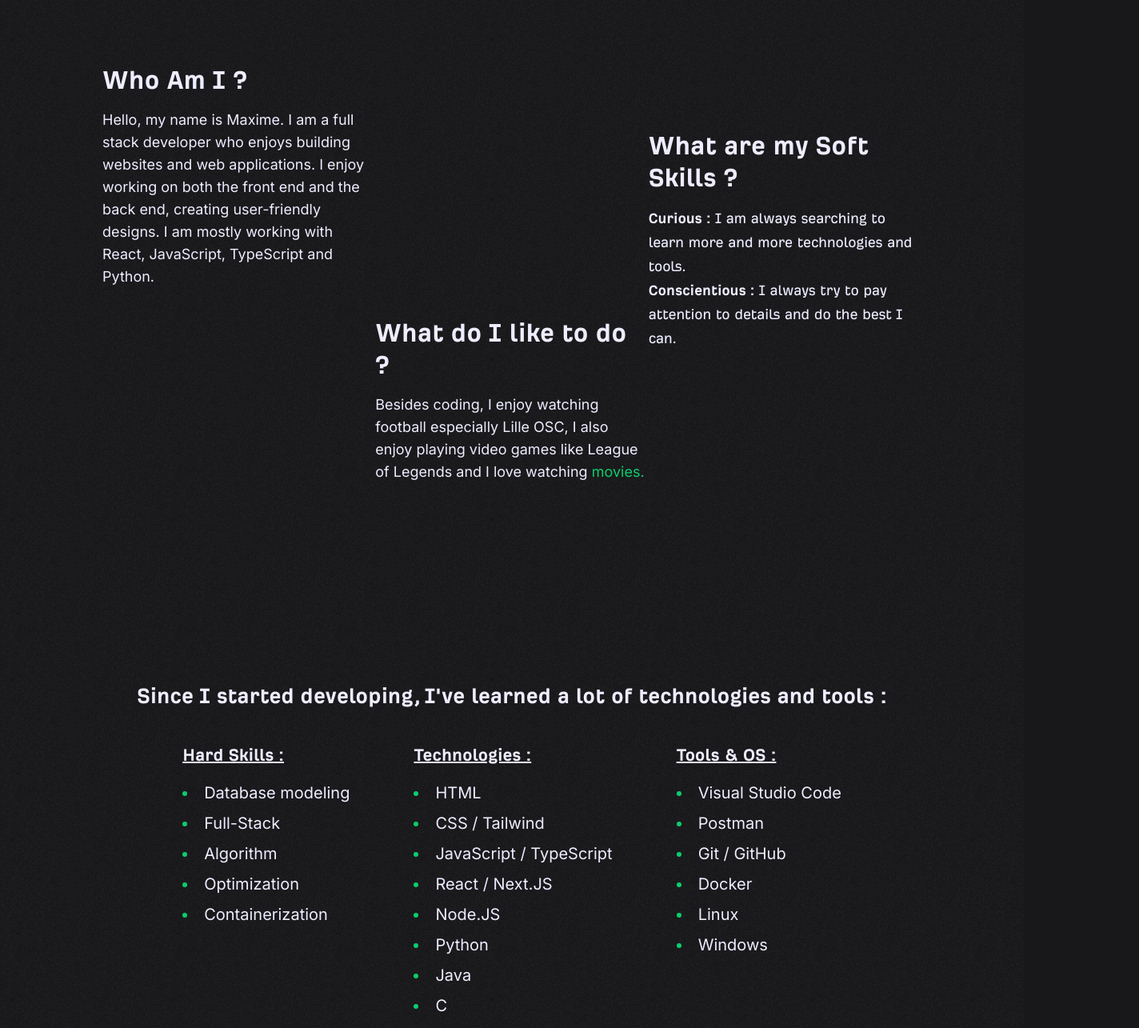
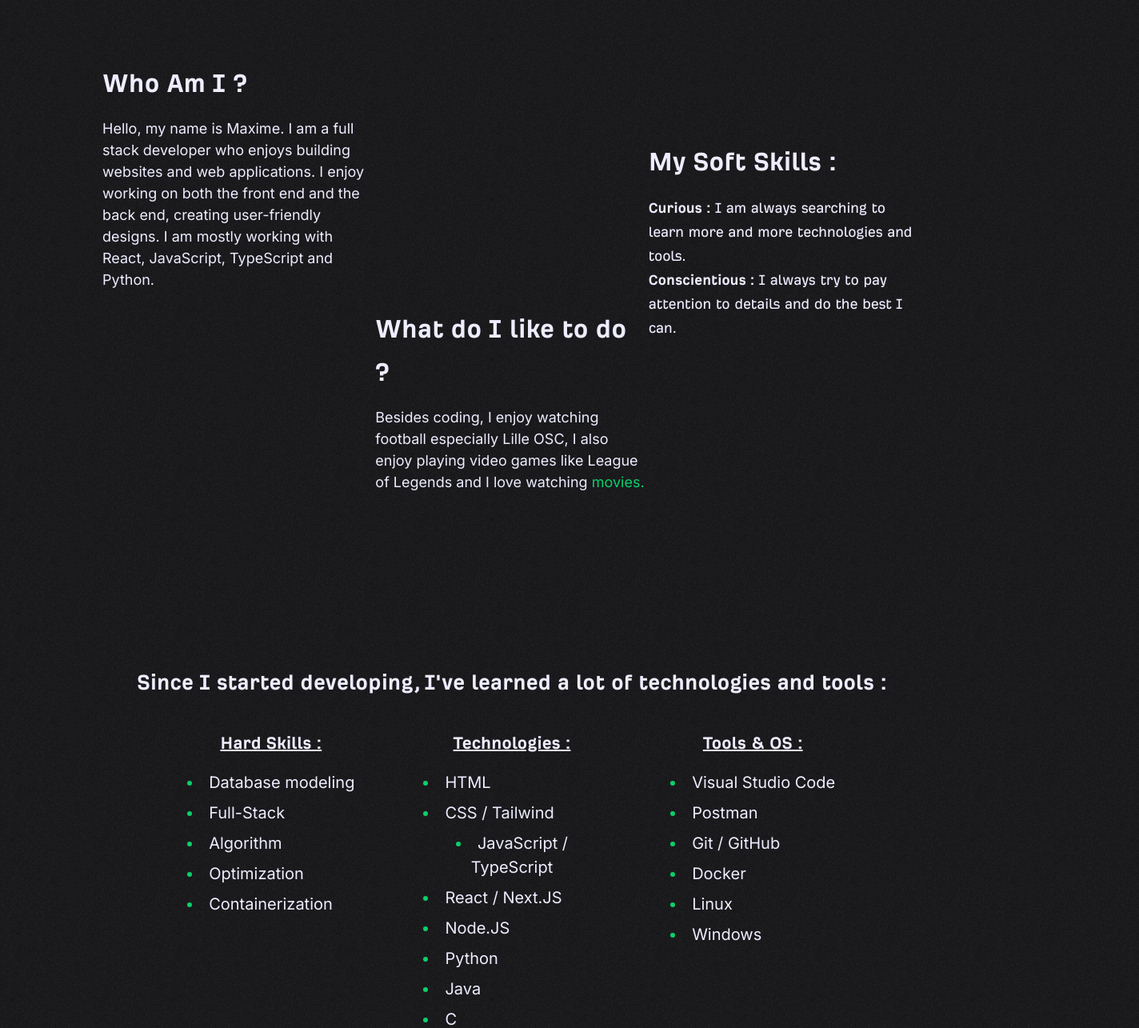
Before and after one commit to Maxime-Labbe/CV-NextJS, a Next.js app: page / in a window 1280 px wide. Shown: the part 900-2185 px from the top of the page at 80% size, 1424 px wide, since content can reach past the window. Built offline with nearby package versions, Linux system fonts and the light colour scheme.

Commit message:
:lipstick: Added responsive design

```diff
--- a/app/components/Contact.tsx
+++ b/app/components/Contact.tsx
@@ -7,10 +7,10 @@ type ContactProps = {
 
 export default function Contact({ orientation, elem }: ContactProps) {
   return (
-    <div className={`fixed ${orientation=="left" ? "left-20 right-auto" : "right-20 left-auto"} bottom-0 w-10 h-72 flex flex-col items-center z-10`}>
+    <div className={`lg:fixed relative ${orientation=="left" ? "xl:left-20 lg:left-6 right-auto" : "xl:right-20 lg:right-6 left-auto"} lg:bottom-0 bottom-20 lg:w-10 w:1/2 lg:h-72 flex flex-col items-center z-10`}>
       {typeof elem === "string" ?
-      <h4 className="rotate-90 w-auto font-medium"><a className="email w-auto" href={`mailto:${elem}`}>{elem}</a></h4>:
-      <ul className="w-auto flex flex-col items-center list-none gap-4 m-[-55px]">
+      <h4 className="lg:rotate-90 w-auto font-medium xl:m-0 lg:m-[50px] hidden lg:block"><a className="email w-auto" href={`mailto:${elem}`}>{elem}</a></h4>:
+      <ul className="w-auto flex lg:flex-col flex-row items-center list-none gap-4 xl:m-[-55px]">
         {elem.map((item: any, index: number) => (
           <li className="contact-icon" key={index}>
             <a href={item.link} target="_blank">
--- a/app/components/Project.tsx
+++ b/app/components/Project.tsx
@@ -13,8 +13,8 @@ type ProjectProps = {
 export default function Project(project: ProjectProps) {
     const { title, description, techs, image, site, github } = project;
   return (
-    <div className="w-1/5 flex flex-col justify-between rounded-xl project p-6">
-        <Image className="w-full h-32" width={200} height={200} src={image} alt={`Image of ${title}`} />
+    <div className="project  xl:w-1/5 lg:w-1/3 flex flex-col justify-between rounded-xl p-4 md:p-6 lg:pt-4 md:pt-2">
+        <Image className="xl:block hidden w-full h-32" width={200} height={200} src={image} alt={`Image of ${title}`} />
         <h4 className="text-2xl font-semibold mt-2">{title}</h4>
         <p className="text-sm font-regular mt-2">{description}</p>
         <div className="flex flex-row items-center justify-between mt-2">
--- a/app/home.css
+++ b/app/home.css
@@ -12,28 +12,82 @@ p > a {
 }
 
 .main > section {
-    width: 100%;
-    height: 100vh;
-    scroll-snap-align: start;
+    height: 650px;
+}
+
+section.presentation div {
+    width: 90%;
+    display: flex;
+    flex-direction: column;
+    justify-content: space-between;
+    align-items: center;
+    text-align: center;
+}
+
+section.presentation h3 {
+    font-size: 1.75rem;
+    font-weight: 700;
+}
+
+section.presentation p {
+    font-size: 1rem;
+    margin-top: 16px;
 }
 
 .list-soft-skills > li {
     font-weight: 700;
-    font-size: 1.25rem;
+    font-size: 1.125rem;
     display: inline-block;
 }
 
 .list-soft-skills > li > span {
-    font-size: 1.25rem;
+    font-size: 1rem;
     font-weight: 500;
 }
 
+section.techs {
+    height: 90vh;
+}
+
+figure {
+    display: flex;
+    flex-direction: column;
+    align-items: center;
+    text-align: center;
+}
+
+figcaption{
+    font-size: 1.25rem;
+    font-weight: 700;
+    text-decoration: underline;
+    text-underline-offset: 1px;
+}
+
+.tech-list {
+    display: flex;
+    flex-direction: column;
+    align-items: flex-start;
+    justify-content: center;
+    gap: 8px;
+    margin-top: 16px;
+    list-style-type: disc;
+    list-style-position: inside;
+}
+
 .tech-list > li {
-    font-size: 1.25rem;
+    font-size: 1rem;
 }
 
 .tech-list > li::marker {
     color: var(--accent-color);
+}
+
+section.project {
+    height: 100vh;
+}
+
+section.contact {
+    height: 60vh;
 }
 
 .contact-button {
@@ -51,3 +105,157 @@ p > a {
     transform: scale(1.05);
     box-shadow: 0 5px 25px 0 rgba(0,0,0,0.5);
 }
+
+@media (min-width: 640px) {
+    .main > section {
+        height: 70vh;
+    }
+
+    section.presentation {
+        height: 40vh;
+    }
+
+    section.presentation div {
+        width: 50%;
+    }
+
+    section.presentation h3 {
+        font-size: 1.25rem;
+    }
+
+    section.presentation p {
+        font-size: 0.875rem;
+    }
+
+    .list-soft-skills > li {
+        font-size: 0.875rem;
+    }
+
+    .list-soft-skills > li > span {
+        font-size: 0.875rem;
+    }
+
+    section.techs {
+        height: 70vh;
+    }
+
+    figure {
+        width: 50%;
+    }
+
+    .contact-button {
+        font-size: 1.125rem;
+    }
+}
+
+@media (min-width: 768px) {
+    .main {
+        width: 100%;
+    }
+
+    section.presentation {
+        height: 70vh;
+    }
+
+    section.presentation div {
+        width: 33.33%;
+    }
+
+    section.presentation h3 {
+        font-size: 1.5rem;
+    }
+
+    section.presentation p {
+        font-size: 0.875rem;
+    }
+
+    .list-soft-skills > li {
+        font-size: 1rem;
+    }
+
+    .list-soft-skills > li > span {
+        font-size: 1rem;
+    }
+
+    figure {
+        width: 33.33%;
+    }
+
+    figcaption {
+        font-size: 1.125rem;
+        font-weight: 700;
+    }
+}
+
+@media (min-width: 1024px) {
+    .main {
+        width: 85%;
+        height: 100vh;
+    }
+
+    .main > section {
+        height: 100vh;
+        scroll-snap-align: start;
+    }
+
+    section.presentation div {
+        align-items: flex-start;
+        text-align: start;
+    }
+
+    section.presentation h3 {
+        font-size: 1.6rem;
+    }
+
+    section.presentation p {
+        font-size: 1rem;
+    }
+
+    .list-soft-skills > li {
+        font-size: 1.125rem;
+    }
+
+    .list-soft-skills > li > span {
+        font-size: 1.125rem;
+    }
+
+    figcaption {
+        font-size: 1.25rem;
+    }
+
+    .tech-list > li {
+        font-size: 1.125rem;
+    }
+
+    .contact-button {
+        font-size: 1.25rem;
+    }
+}
+
+@media (min-width: 1280px) {
+    .main {
+        width: 80%;
+    }
+
+    section.presentation h3 {
+        font-size: 2.25rem;
+    }
+
+    section.presentation p {
+        font-size: 1.125rem;
+    }
+
+    .list-soft-skills > li {
+        font-size: 1.25rem;
+    }
+
+    .list-soft-skills > li > span {
+        font-size: 1.25rem;
+    }
+    figcaption {
+        font-size: 1.5rem;
+    }
+    .tech-list > li {
+        font-size: 1.25rem;
+    }
+}
--- a/app/page.tsx
+++ b/app/page.tsx
@@ -20,6 +20,8 @@ export default function Home() {
   }, [])
 
   useEffect(() => {
+    const width = document.body.clientWidth;
+    if (width >= 1024) {
       document.querySelectorAll('.main > section').forEach((section, idx, sections) => {
         section.addEventListener('wheel', (e) => {
           const event = e as WheelEvent;
@@ -46,6 +48,7 @@ export default function Home() {
           }
         });
       });
+    }
   },[]);
 
   useEffect(() => {
@@ -62,38 +65,40 @@ export default function Home() {
 
   return (
     <main className="main">
-      <section id="1" className="flex flex-row items-center justify-center">
-        <div className="w-1/2 flex flex-col items-start justify-center">
-          <h2 className="text-5xl font-extrabold mb-8">Full-Stack & Python Developer</h2>
-          <p className="text-lg font-regular">Hi I'm Maxime Labbe, a second year student at ENIGMA-SCHOOL in Lille, France. I am currently looking for an apprenticeship as Full-Stack Developer !</p>
+      <section id="1" className="flex sm:flex-row flex-col items-center justify-center">
+        <div className="w-[90%] flex flex-col items-start justify-center text-center">
+          <h2 className="md:text-5xl text-3xl font-extrabold">Full-Stack & Python Developer</h2>
+          <p className="md:text-lg font-regular md:mt-8 mt-8">Hi I'm Maxime Labbe, a second year student at ENIGMA-SCHOOL in Lille, France. I am currently looking for an apprenticeship as Full-Stack Developer !</p>
         </div>
-        <div className="w-1/3 flex flex-col items-end justify-center">
-          <Image src="/facePicture.jpg" alt="Maxime Labbe" width={350} height={350} className="rounded-full"/>
+        <div className="w-full flex flex-col items-center justify-center mt-8 sm:mt-0">
+          <Image src="/facePicture.jpg" alt="Maxime Labbe" width={350} height={350} className="lg:block hidden rounded-full"/>
+          <Image src="/facePicture.jpg" alt="Maxime Labbe" width={200} height={200} className="sm:block lg:hidden hidden rounded-full"/>
+          <Image src="/facePicture.jpg" alt="Maxime Labbe" width={200} height={200} className="sm:hidden rounded-xl"/>
         </div>
       </section>
-      <section id="2" className="w-full flex flex-row items-center justify-around">
-        <div className="w-1/3 flex flex-col items-start justify-between mt-[-160px]">
-          <h3 className="text-4xl font-bold">Who Am I ?</h3>
-          <p className="text-lg mt-4">Hello, my name is Maxime. I am a full stack developer who enjoys building websites and web applications. I enjoy working on both the front end and the back end, creating user-friendly designs. I am mostly working with React, JavaScript, TypeScript and Python.</p>
+      <section id="2" className="presentation w-full flex flex-col sm:flex-row sm:content-center md:content-normal sm:flex-wrap lg:items-center items-center sm:items-start justify-around md:gap-10 lg:gap-0 lg:mt-auto mt-[-60px]">
+        <div className="lg:mt-[-160px]">
+          <h3>Who Am I ?</h3>
+          <p>Hello, my name is Maxime. I am a full stack developer who enjoys building websites and web applications. I enjoy working on both the front end and the back end, creating user-friendly designs. I am mostly working with React, JavaScript, TypeScript and Python.</p>
         </div>
-        <div className="w-1/3 flex flex-col items-center justify-center mt-[400px]">
-          <h3 className="text-4xl font-bold">What do I like to do ?</h3>
-          <p className="text-lg mt-4">Besides coding, I enjoy watching football especially Lille OSC, I also enjoy playing video games like League of Legends and I love watching <a href="https://letterboxd.com/Maxime_Labbe/">movies.</a></p>
+        <div className="lg:mt-[400px]">
+          <h3>What do I like to do ?</h3>
+          <p>Besides coding, I enjoy watching football especially Lille OSC, I also enjoy playing video games like League of Legends and I love watching <a href="https://letterboxd.com/Maxime_Labbe/">movies.</a></p>
         </div>
-        <div className="w-1/3 flex flex-col items-center justify-center mt-0">
-          <h3 className="text-4xl font-bold">What are my Soft Skills ?</h3>
+        <div className="lg:mt-0">
+          <h3>My Soft Skills :</h3>
           <ul className="list-soft-skills inline-block mt-4">
             <li>Curious : <span>I am always searching to learn more and more technologies and tools. </span></li>
             <li>Conscientious : <span>I always try to pay attention to details and do the best I can.</span></li>
           </ul>
         </div>
       </section>
-      <section id="3" className="flex flex-col items-center justify-center">
-        <h3 className="text-3xl font-bold">Since I started developing, I've learned a lot of technologies and tools :</h3>
-        <div className="flex flex-row items-start justify-between gap-20 mt-10">
+      <section id="3" className="techs flex flex-col items-center justify-center lg:w-full w-[90%] mx-auto lg:mt-auto md:mt-20 mt-40">
+        <h3 className="xl:text-3xl md:text-2xl text-2xl font-bold text-center">Since I started developing, I've learned a lot of technologies and tools :</h3>
+        <div className="flex flex-col sm:flex-row flex-wrap md:flex-nowrap items-start justify-between lg:gap-20 md:gap-10 sm:gap-0 gap-10 mt-10">
           <figure>
-            <figcaption className="font-bold text-2xl underline underline-offset-1">Hard Skills :</figcaption>
-            <ul className="tech-list flex flex-col items-start justify-center gap-2 mt-4 list-disc list-inside">
+            <figcaption>Hard Skills :</figcaption>
+            <ul className="tech-list">
               <li>Database modeling</li>
               <li>Full-Stack</li>
               <li>Algorithm</li>
@@ -102,8 +107,8 @@ export default function Home() {
             </ul>
           </figure>
           <figure>
-            <figcaption className="font-bold text-2xl underline underline-offset-1">Technologies :</figcaption>
-            <ul className="tech-list flex flex-col items-start justify-center gap-2 mt-4 list-disc list-inside">
+            <figcaption>Technologies :</figcaption>
+            <ul className="tech-list">
               <li>HTML</li>
               <li>CSS / Tailwind</li>
               <li>JavaScript / TypeScript</li>
@@ -116,9 +121,9 @@ export default function Home() {
               <li>SQL</li>
             </ul>
           </figure>
-          <figure>
-            <figcaption className="font-bold text-2xl underline underline-offset-1">Tools & OS :</figcaption>
-            <ul className="tech-list flex flex-col items-start justify-center gap-2 mt-4 list-disc list-inside">
+          <figure className="sm:mt-[-140px] md:mt-0">
+            <figcaption>Tools & OS :</figcaption>
+            <ul className="tech-list">
               <li>Visual Studio Code</li>
               <li>Postman</li>
               <li>Git / GitHub</li>
@@ -129,9 +134,9 @@ export default function Home() {
           </figure>
         </div>
       </section>
-      <section id="4" className="flex flex-col flex-wrap items-center justify-center">
+      <section id="4" className="project flex flex-col lg:flex-wrap items-center justify-center xl:mt-0 mt-36">
         <h3 className="text-4xl font-bold">My Projects</h3>
-        <div className="flex flex-row items-center justify-around gap-10 mt-10">
+        <div className="flex flex-col sm:flex-row lg:flex-wrap sm:flex-wrap items-center justify-around xl:gap-10 lg:gap-8 gap-6 xl:mt-10 lg:mt-8 mt-6">
           <Project title="Wordle" description="Wordle is a game where you have to guess a word in less than 6 moves." techs={['Python','Django']} image="/wordle.png" github="https://github.com/Maxime-Labbe/Django-Wordle" />
           <Project title="Portfolio" description="A portfolio that I've created for a friend, only front-end." techs={['Next.JS']} image="/portfolio.png" site="https://portfolio-simon-berchtold.vercel.app/" github="https://github.com/Maxime-Labbe/NextJS-Portfolio-Simon" />
           <Project title="CRM" description="A project I have made for an intership, that could be describe as a CRM." techs={['Next.JS','SQL','Linux']} image="/CRM.png" github="https://github.com/Sterbenfr/CRM" />
@@ -139,9 +144,9 @@ export default function Home() {
         </div>
         <p className="mt-12 font-semibold text-2xl">More projects on my <a href="https://github.com/Maxime-Labbe">github</a> !</p>
       </section>
-      <section id="5" className="flex flex-col items-center justify-center">
-        <h3 className="text-5xl font-bold">Get in touch</h3>
-        <div className="w-full flex flexr row items-center justify-center gap-10 mt-10">
+      <section id="5" className="contact flex flex-col items-center justify-center mt-[-60px]">
+        <h3 className="lg:text-5xl sm:text-3xl text-4xl font-bold">Get in touch</h3>
+        <div className="w-full flex flex-col sm:flex-row items-center justify-center sm:gap-10 gap-6 mt-10">
           <a href="mailto:maxime30labbe@gmail.com"><button className="contact-button">Send a mail</button></a>
           <a href="https://www.linkedin.com/in/maxime-labbe-626012293/" target="_blank"><button className="contact-button">Connect on Linkedin</button></a>
           <a href="tel:+33770107148"><button className="contact-button">Make a call</button></a>
```
Also changed, not shown: app/components/Navbar.tsx (+4 -4 lines), app/contact.css (+17 -9 lines), app/globals.css (+8 -2 lines), app/project.css (+15 -3 lines). Lines whose indentation alone changed are shown as unchanged.
